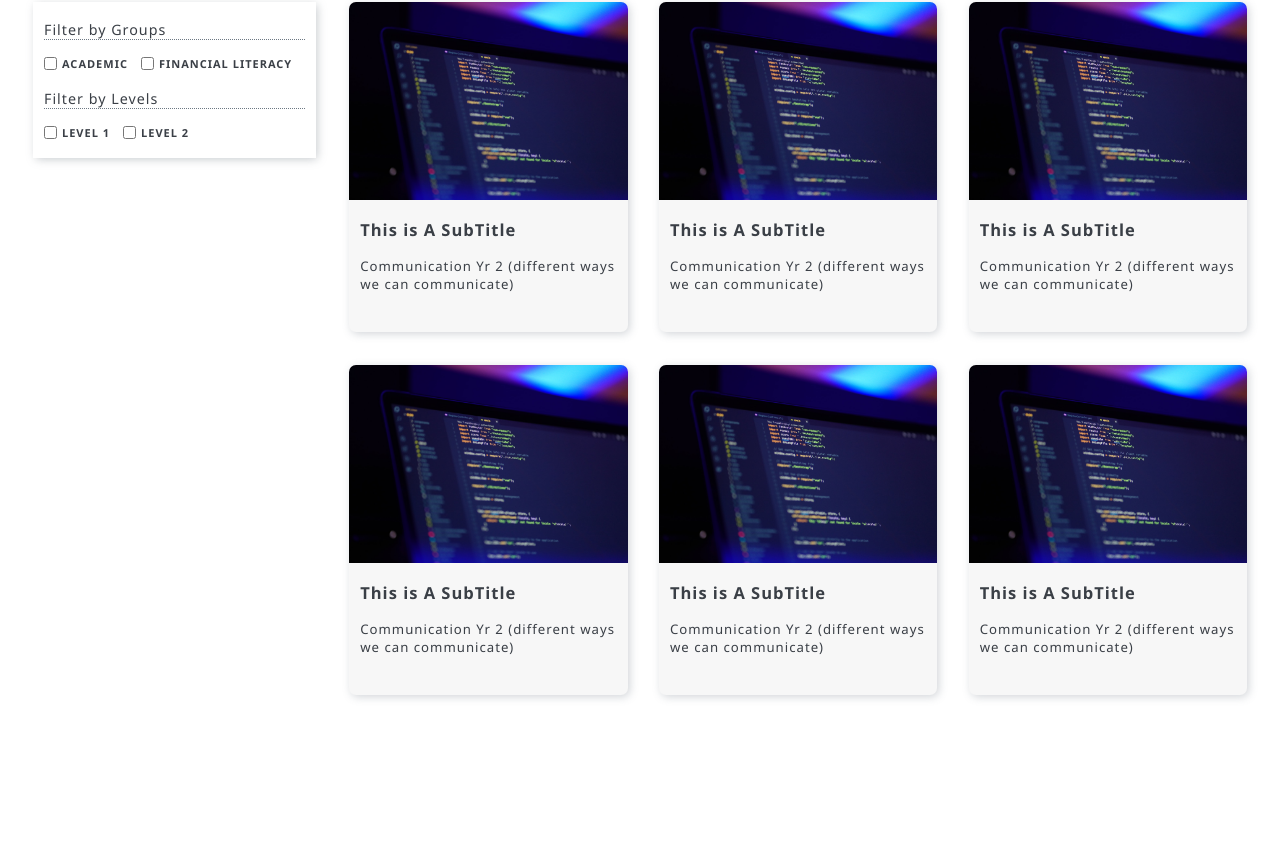
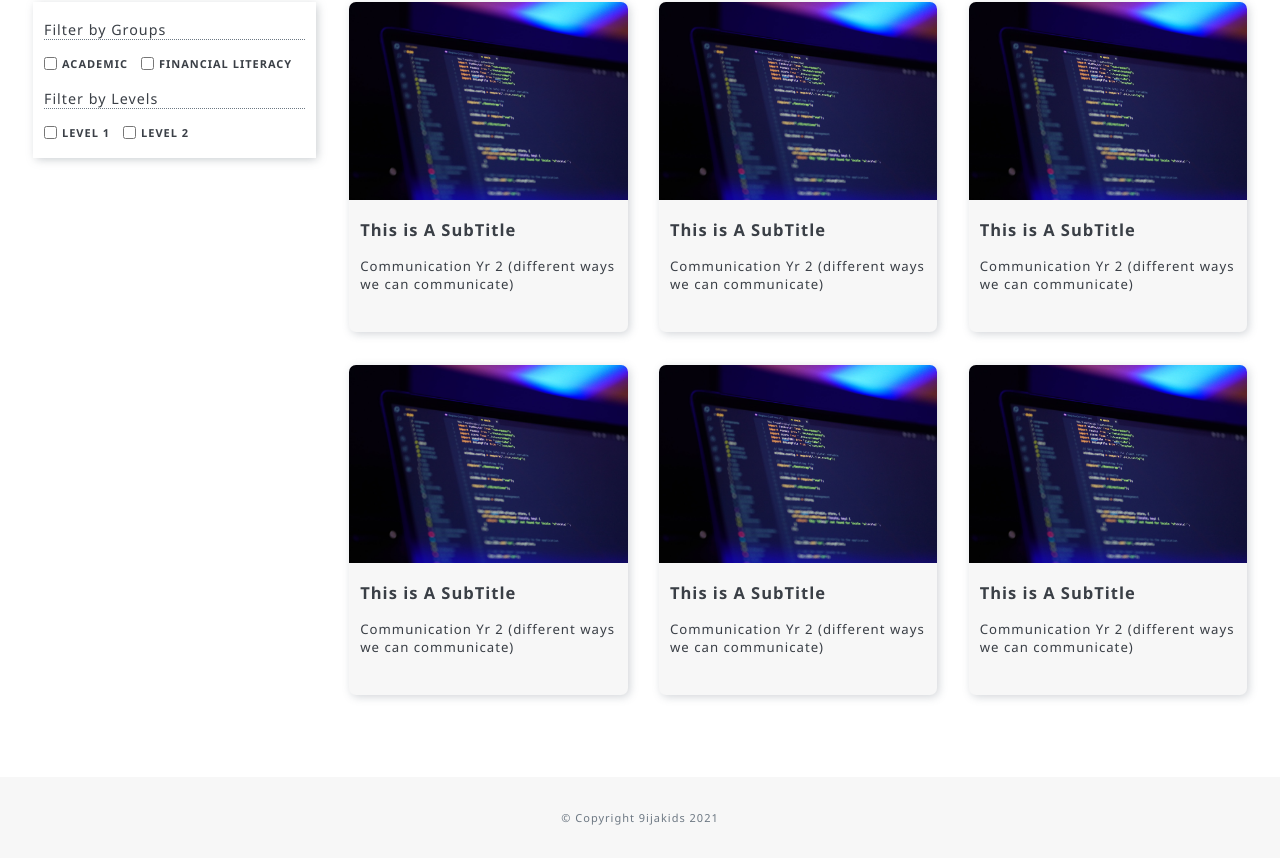
Before and after one commit to genral-walker/star-wars-project, a React (Create React App) app: page / in a window 1280 px wide. Shown: the part 418-1276 px from the top of the page. Before the commit the page ends 1195 px from the top, so only its background shows below. Built offline with nearby package versions, Linux system fonts and the light colour scheme.

Commit message:
add footer

```diff
--- a/src/components/App.js
+++ b/src/components/App.js
@@ -5,6 +5,7 @@ import "./App.scss";
 import Hero from './Hero/Hero';
 import FilterBox from './FilterBox/FilterBox';
 import ResultCard from './ResultCard/ResultCard';
+import Footer from './Footer/Footer';
 
 
 export default function App() {
@@ -17,7 +18,6 @@ export default function App() {
         <h2>9ijakids Games Result</h2>
 
         <div className='results-box'>
-
           <div className='left'>
             <FilterBox />
           </div>
@@ -30,12 +30,10 @@ export default function App() {
             <ResultCard />
             <ResultCard />
           </div>
-
         </div>
-
       </section>
+      <Footer/>
     </>
-
 
   );
 }
--- /dev/null
+++ b/src/components/Footer/Footer.jsx
@@ -0,0 +1,20 @@
+
+import React from 'react';
+import styles from './Footer.module.scss';
+
+
+const Footer = () => {
+
+    const date = () => {
+        const date = new Date; return date.getFullYear()
+    };
+
+    return (
+        <footer className={styles.foot}>
+            &copy; Copyright 9ijakids {date()}
+        </footer>
+    )
+};
+
+
+export default Footer;
--- /dev/null
+++ b/src/components/Footer/Footer.module.scss
@@ -0,0 +1,8 @@
+@import "../../assets/scss/main.scss";
+
+.foot {
+    background: $color-light;
+    text-align: center;
+    padding: 3rem 0;
+    color: $color-primary;
+}
```
